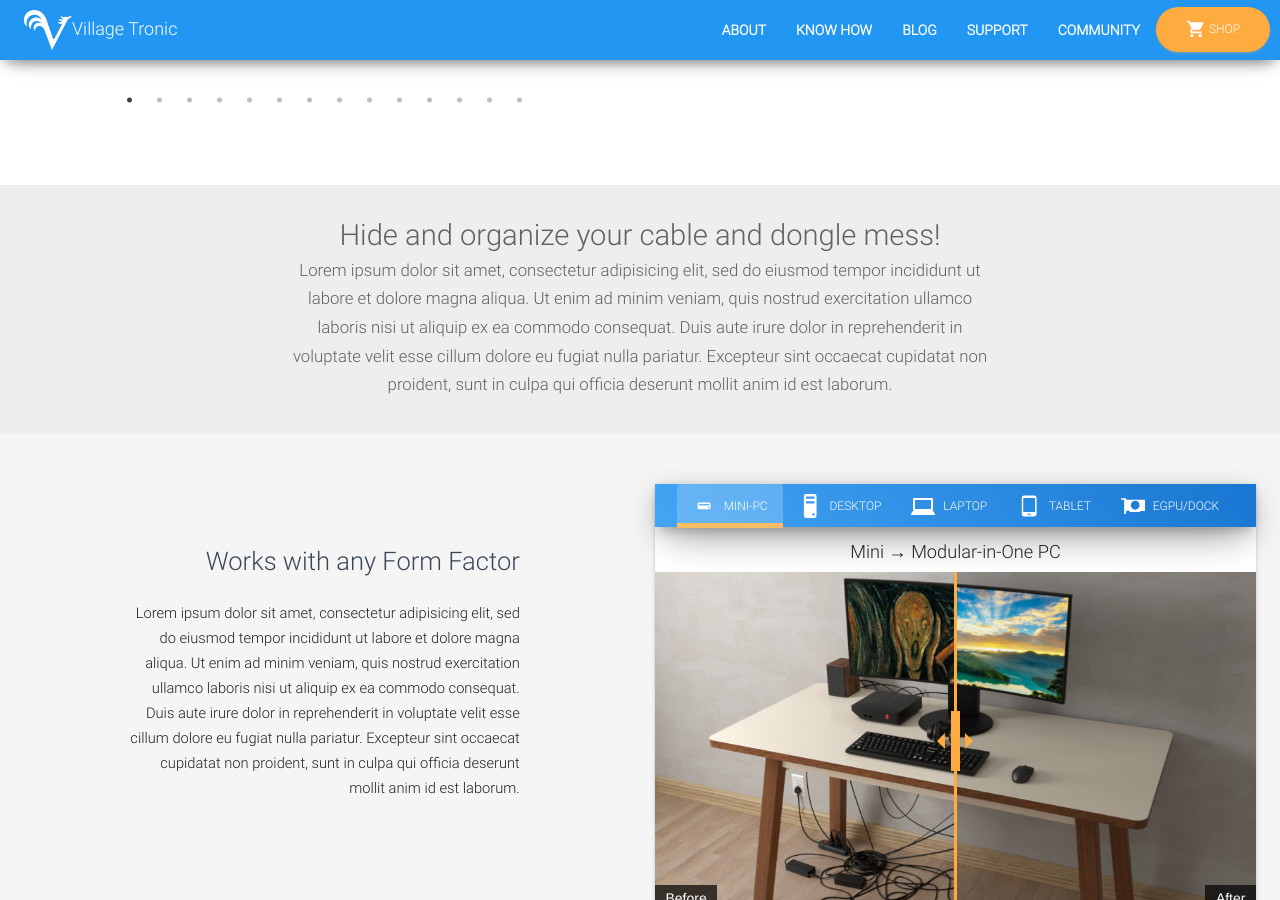
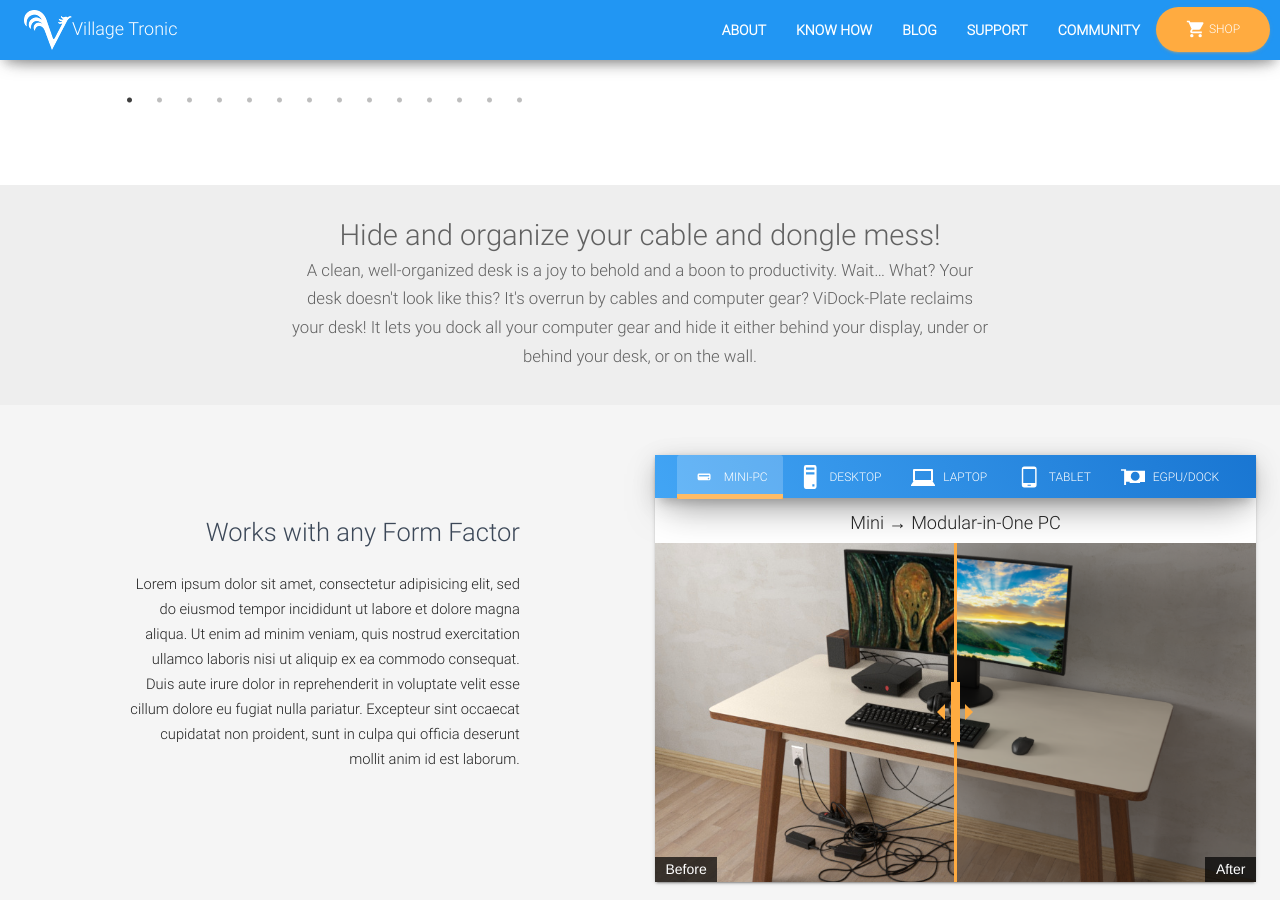
Before and after one commit to V-Squared/shop, a Jekyll site: the page built from shop/vidock-plate.html, in a window 1280 px wide and 900 px high, scrolled down 792 px. Built offline with Jekyll 4.4.1, drawn with Linux system fonts in a browser that asks for light colours.

Commit message:
Updated abstract

```diff
--- a/shop/vidock-plate.html
+++ b/shop/vidock-plate.html
@@ -104,7 +104,7 @@ warning:
 <div class="feature-section feature-intro feature-intro-text" style="padding: 30px 0 35px 0">
   <div class="container intro-container text-center">
     <h3>Hide and organize your cable and dongle mess!</h3>
-    <p>Lorem ipsum dolor sit amet, consectetur adipisicing elit, sed do eiusmod tempor incididunt ut labore et dolore magna aliqua. Ut enim ad minim veniam, quis nostrud exercitation ullamco laboris nisi ut aliquip ex ea commodo consequat. Duis aute irure dolor in reprehenderit in voluptate velit esse cillum dolore eu fugiat nulla pariatur. Excepteur sint occaecat cupidatat non proident, sunt in culpa qui officia deserunt mollit anim id est laborum.</p>
+    <p>A clean, well-organized desk is a joy to behold and a boon to productivity. Wait… What? Your desk doesn't look like this? It's overrun by cables and computer gear? ViDock-Plate reclaims your desk! It lets you dock all your computer gear and hide it either behind your display, under or behind your desk, or on the wall.</p>
   </div>
 </div>
 
```
